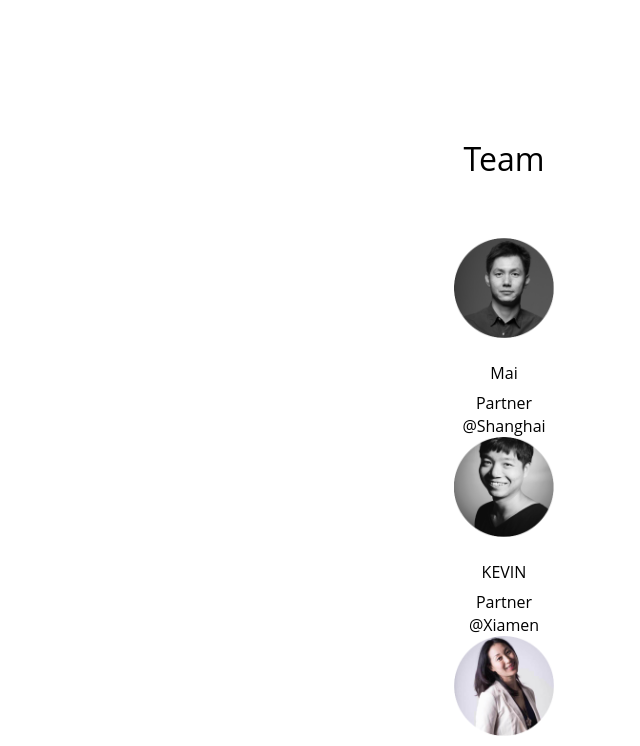
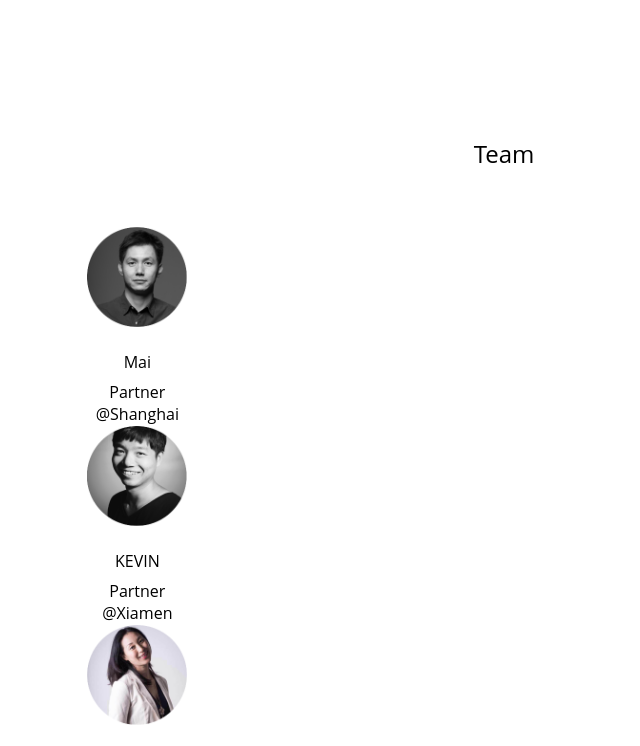
Before and after one commit to Sumi-Interactive/YOUANDME, a website: page src/index.html in a window 1280 px wide. Shown: the part 2740-3486 px from the top of the page, without its empty margins (136-776 px from the left). Drawn offline with Linux system fonts and the light colour scheme; files whose address does not match are found by name.

Commit message:
responsive for team

```diff
--- a/src/css/components/component.css
+++ b/src/css/components/component.css
@@ -123,38 +123,20 @@ header .Cell.\-8of12 {
 }
 
 /* ================ Team =============== */
-.team {
-  background: $c-lite-gray;
-}
-
 .team h2 {
-  text-align: center;
-  font-size: 32px;
-  font-weight: normal;
+  font-size: $fs-title;
   margin: 0 0 56px;
 }
 
-.team .Cell {
-  text-align: center;
+.team .Cell.\-2of12 {
+  width: calc(100%*2/12);
+  margin-bottom: 0;
 }
 
 .team img {
-  display: block;
-  width: 100px;
   margin: 0 auto 24px;
 }
 
-.team strong {
-  font-weight: normal;
-  display: block;
-  margin-bottom: 8px;
-}
-
-.team p {
-  font-size: $fs-small;
-  margin: 0;
-  color: $c-lite-text;
-}
 
 /* ================ Contact =============== */
 .contact {
--- a/src/css/components/component.mobile.css
+++ b/src/css/components/component.mobile.css
@@ -132,3 +132,39 @@ header a.active {
   margin: 24px auto;
   max-width: 100%;
 }
+
+/* ================ Team =============== */
+.team {
+  background: $c-lite-gray;
+}
+
+.team h2 {
+  text-align: center;
+  font-size: $fs-bigger;
+  font-weight: normal;
+  margin: 0 0 32px;
+}
+
+.team .Cell {
+  width: 100%;
+  text-align: center;
+  margin-bottom: 40px;
+}
+
+.team img {
+  display: block;
+  width: 100px;
+  margin: 0 auto 12px;
+}
+
+.team strong {
+  font-weight: normal;
+  display: block;
+  margin-bottom: 8px;
+}
+
+.team p {
+  font-size: $fs-small;
+  margin: 0;
+  color: $c-lite-text;
+}
```
